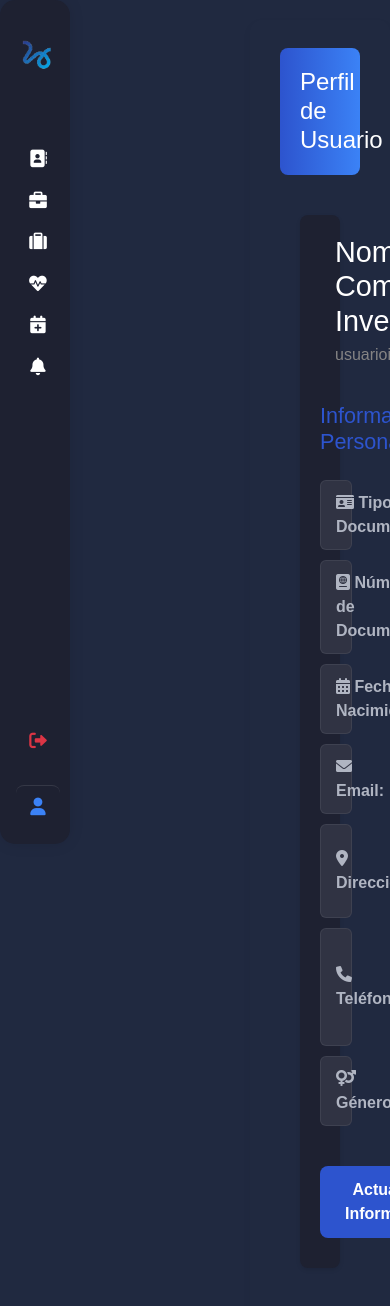
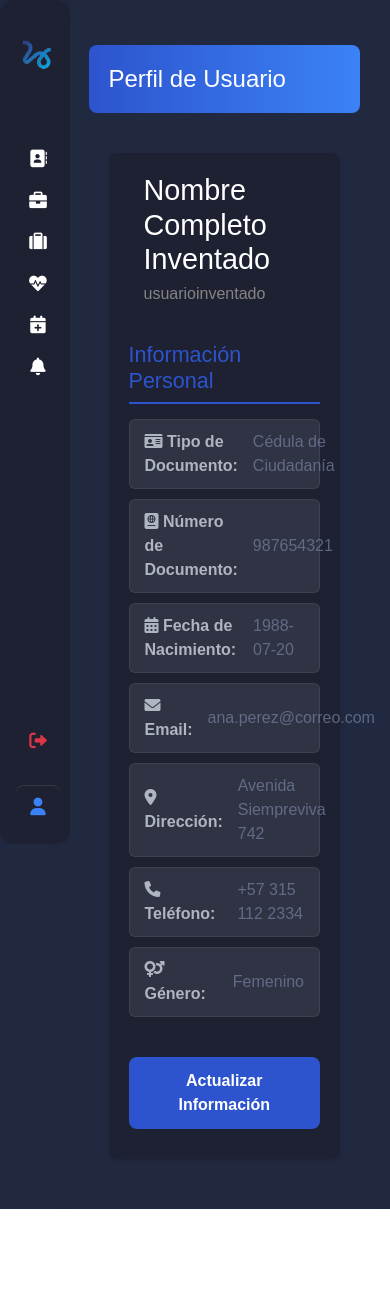
Before and after one commit to sharonlopez19/fronted, an Angular app: page /home in a window 390 px wide. Shown: the top 1306 px of the page. After the commit the page ends 1209 px from the top, so only its background shows below. Built offline with nearby package versions, Linux system fonts and the light colour scheme; sample sign-in values are in the browser's storage.

Commit message:
Responsive home

```diff
--- a/src/app/pages/home/home.component.html
+++ b/src/app/pages/home/home.component.html
@@ -1,4 +1,5 @@
-<app-menu></app-menu>
+<app-menu class="menu-lateral"></app-menu>
+
 
 <div class="layout">
   <div class="contenido-principal">
--- a/src/app/pages/home/home.component.scss
+++ b/src/app/pages/home/home.component.scss
@@ -7,7 +7,6 @@
   display: flex;
   min-height: 100vh;
   background-color: #202940;
-
 }
 
 app-menu {
@@ -15,7 +14,6 @@ app-menu {
   position: fixed;
   left: 0;
   top: 0;
-  // ... (tus estilos de app-menu) ...
 }
 
 .contenido-principal {
@@ -80,7 +78,7 @@ app-menu {
   margin-bottom: 20px;
 }
 
-.header-horas { // Cambiado a header-horas para coincidir con el HTML
+.header-horas {
   background: linear-gradient(90deg, var(--color-principal), var(--active-color));
   padding: 20px 20px;
   border-radius: 8px;
@@ -110,9 +108,9 @@ app-menu {
 
 .data-grid {
   display: flex;
-  flex-direction: column; /* Los elementos en lista vertical */
+  flex-direction: column;
   gap: 10px;
-  margin-bottom: 20px; /* Añadimos margen inferior para el botón */
+  margin-bottom: 20px;
 }
 
 .grid-item {
@@ -130,7 +128,7 @@ app-menu {
   margin-right: 15px;
   width: 150px;
   display: inline-block;
-  white-space: normal; /* Permitir envolver el texto */
+  white-space: normal;
   overflow-wrap: break-word;
 }
 
@@ -158,8 +156,8 @@ app-menu {
   padding: 30px;
   border-radius: 12px;
   box-shadow: 0 4px 8px rgba(0, 0, 0, 0.1);
-  width: 90%; /* Puedes mantener este valor o ajustarlo */
-  max-width: 95%; /* El modal ocupará hasta el 95% del ancho de la pantalla */
+  width: 90%;
+  max-width: 95%;
   overflow-y: auto;
   max-height: 80vh;
 }
@@ -174,7 +172,7 @@ app-menu {
 
 .modal-content form {
   display: grid;
-  grid-template-columns: repeat(3, 1fr); /* Esto crea dos columnas de igual ancho */
+  grid-template-columns: repeat(3, 1fr);
   gap: 20px;
 }
 
@@ -200,12 +198,12 @@ app-menu {
   box-sizing: border-box;
   font-size: 1rem;
   color: #d4cece;
-  background-color: #44444467; /* Este es el color de fondo actual de los campos de entrada */
+  background-color: #44444467;
 }
 
 .modal-buttons {
   display: flex;
-  flex-direction: row; /* Añade esto */
+  flex-direction: row;
   justify-content: flex-start;
   gap: 15px;
   margin-top: 25px;
@@ -241,7 +239,6 @@ app-menu {
   }
 }
 
-/* Estilo para el botón "Actualizar Información" en su nueva ubicación */
 .user-data > .btn-primary {
   background-color: var(--color-principal);
   color: white;
@@ -251,14 +248,14 @@ app-menu {
   padding: 12px 25px;
   cursor: pointer;
   transition: background-color 0.3s ease;
-  align-self: flex-end; /* Para que se alinee a la derecha */
-  margin-top: 20px; /* Espacio superior */
-  margin-bottom: 10px; /* Espacio inferior */
+  align-self: flex-end;
+  margin-top: 20px;
+  margin-bottom: 10px;
 }
 
 .profile-image {
-  width: 120px; /* Aumentamos el ancho */
-  height: 120px; /* Aumentamos la altura */
+  width: 120px;
+  height: 120px;
   border-radius: 50%;
   overflow: hidden;
   margin-right: 20px;
@@ -271,8 +268,8 @@ app-menu {
   border-radius: 50%;
   background: linear-gradient(90deg, var(--color-principal), var(--active-color));
   background-image: url('../../../assets//silueta.png');
-  background-size: cover; /* Asegúrate de que la imagen cubra el placeholder */
-  background-position: center; /* Centra la imagen */
+  background-size: cover;
+  background-position: center;
   background-size: cover;
   background-position: center;
   margin-right: 15px;
@@ -284,7 +281,7 @@ app-menu {
 }
 
 .profile-info {
-  background-color: #1e2131; /* Este es el color blanco actual */
+  background-color: #1e2131;
   border-radius: 8px;
   box-shadow: 0 2px 4px rgba(0, 0, 0, 0.1);
   padding: 20px;
@@ -292,5 +289,27 @@ app-menu {
 
 .profile-container {
   padding: 20px;
-  background-color: #3f9af500; /* Reemplaza #e9ecef con el color que desees */
+  background-color: #3f9af500;
 }
+
+@media (max-width: 767px) {
+  app-menu {
+    > * {
+      max-height: 200px !important;
+      overflow-y: auto !important;
+    }
+
+    overflow-y: auto !important;
+  }
+
+  .contenido-principal{
+    background-color: #1643b400;
+    width: 100vh;
+    margin-left: 15%;
+  }
+
+  .profile-image-placeholder {
+    width: 0px;
+    height: 0px;
+  }
+}
--- a/src/app/pages/menu/menu.component.html
+++ b/src/app/pages/menu/menu.component.html
@@ -3,7 +3,7 @@
   <aside class="sidebar" [class.sidebar-collapsed]="isCollapsed">
     <div class="logo-container">
       <img src="https://i.postimg.cc/BnHG09W1/logo.png" alt="Logo Desktop" class="logo-desktop" routerLink="/home" routerLinkActive="active">
-      <img src="assets/logo.png" alt="Logo Mobile" class="logo-mobile">
+      <img src="../../../assets/logo.png" alt="Logo Mobile" class="logo-mobile">
     </div>
 
     <nav class="nav">
--- a/src/index.html
+++ b/src/index.html
@@ -5,7 +5,7 @@
   <meta charset="utf-8">
   <title>ManageHr</title>
   <base href="/">
-  <meta name="viewport" content="width=device-width, initial-scale=1">
+  <meta name="viewport" content="width=device-width, initial-scale=1.0">
   <link href="https://cdn.jsdelivr.net/npm/bootstrap@5.3.3/dist/css/bootstrap.min.css" rel="stylesheet"
     integrity="sha384-QWTKZyjpPEjISv5WaRU9OFeRpok6YctnYmDr5pNlyT2bRjXh0JMhjY6hW+ALEwIH" crossorigin="anonymous">
   <script src="https://cdn.jsdelivr.net/npm/sweetalert2@11"></script>
```
